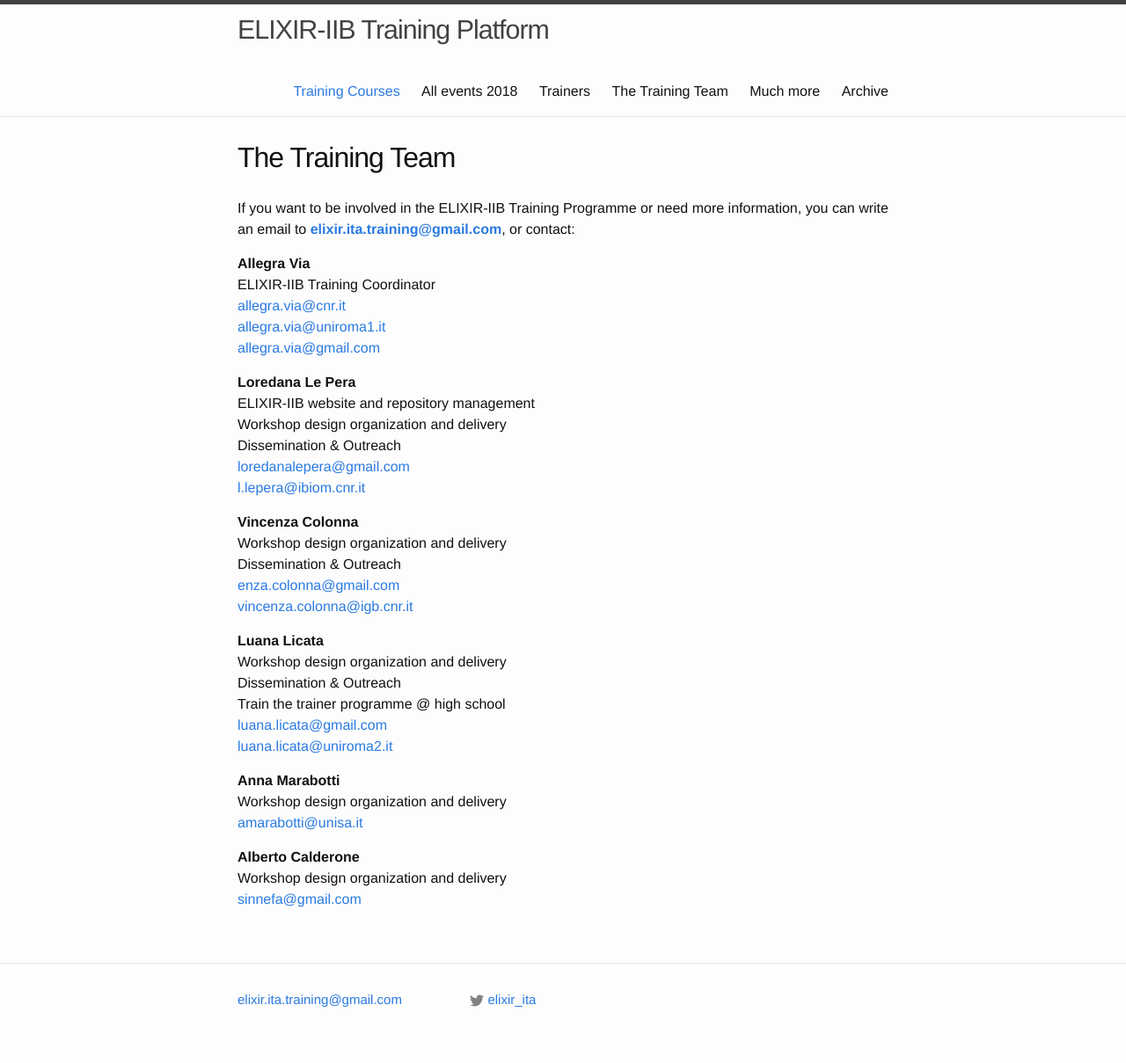
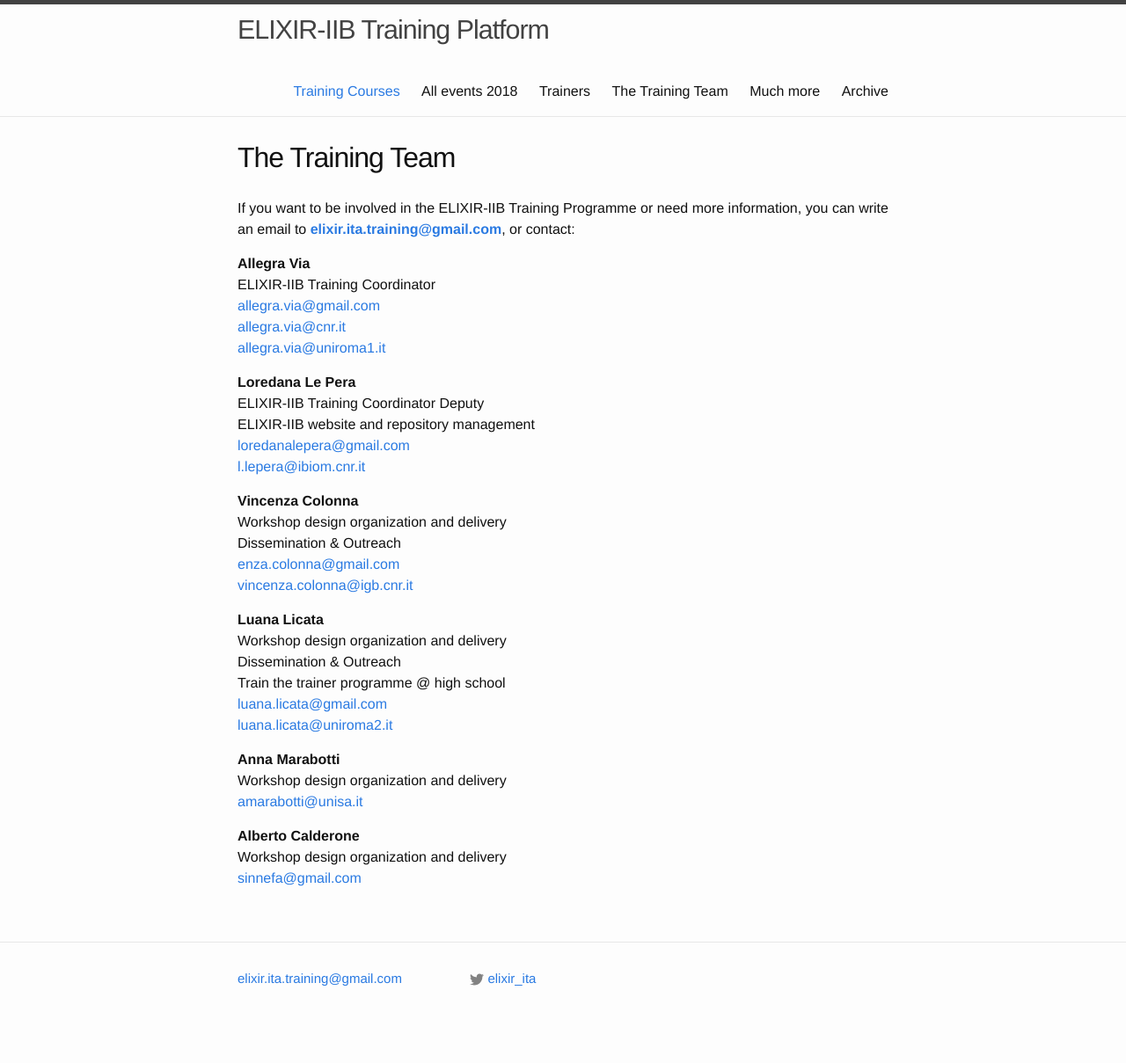
Before and after one commit to ELIXIR-IIB-training/website, a Jekyll site: the page built from _pages/03-training_team.md, in a window 1280 px wide. Shown: the whole page at 88% size. Built offline with Jekyll 4.4.1, drawn with Linux system fonts in a browser that asks for light colours; after the commit the page ends 1185 px from its top, so only the background shows below that.

Commit message:
Update Loredana

```diff
--- a/_pages/03-training_team.md
+++ b/_pages/03-training_team.md
@@ -8,14 +8,13 @@ If you want to be involved in the ELIXIR-IIB Training Programme or need more inf
 
 **Allegra Via**<br>
 ELIXIR-IIB Training Coordinator<br>
+<allegra.via@gmail.com><br>
 <allegra.via@cnr.it><br>
-<allegra.via@uniroma1.it><br>
-<allegra.via@gmail.com>
+<allegra.via@uniroma1.it>
 
 **Loredana Le Pera**<br>
+ELIXIR-IIB Training Coordinator Deputy<br>
 ELIXIR-IIB website and repository management<br>
-Workshop design organization and delivery<br>
-Dissemination & Outreach<br>
 <loredanalepera@gmail.com><br>
 <l.lepera@ibiom.cnr.it>
 
```
